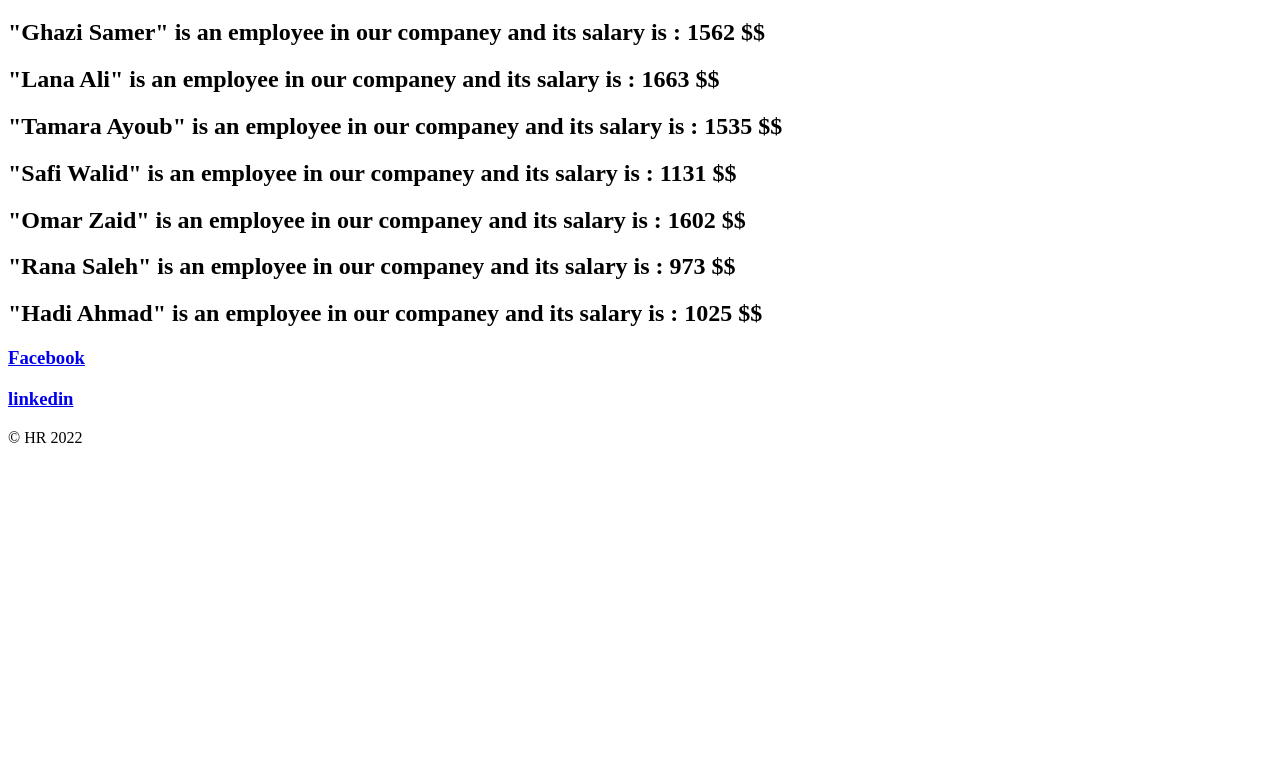
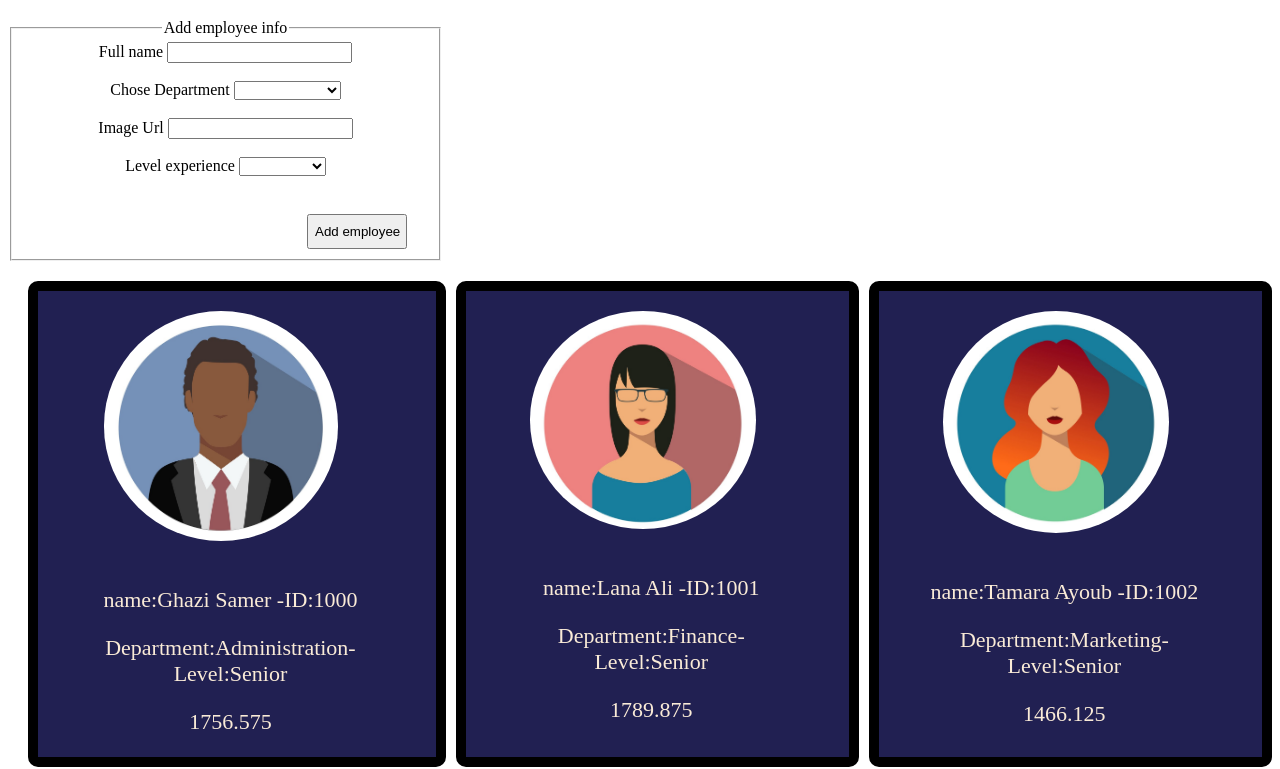
Before and after one commit to Abdliswi/HR-management-system, a plain HTML site: page index.html in a window 1280 px wide. Shown: the part 61-830 px from the top of the page. Before the commit the page ends 800 px from the top, so only its background shows below. Drawn offline with Linux system fonts and the light colour scheme.

Commit message:
add task 08

```diff
--- a/app.js
+++ b/app.js
@@ -1,26 +1,28 @@
-function hrMangment (id,fullName,department,level){
+function HrMangment (id,fullName,img,department,level){
     this.id=id;
     this.fullName=fullName;
-    this.img=`./imgs/${this.fullName}.jpg`;
+    this.img= img;
     this.department=department;
-    this.level=level
-}
+    this.level=level;
+    console.log(this)
+};
 
 function getRandomInt(min, max) {
     min = Math.ceil(min);
     max = Math.floor(max);
     return Math.floor(Math.random() * (max - min) + min); //The maximum is exclusive and the minimum is inclusive
-  }
+  };
+//"/home/ahmad/HR-management-system/imgs"
+//picture name shouldnt have a space in side it
+const employ0 = new HrMangment(1000,"Ghazi Samer",`./imgs/Ghazi.jpg`,["Administration"],["Senior"]);
+const employ1 = new HrMangment(1001,"Lana Ali",`./imgs/Lana.jpg`,["Finance"],["Senior"]);
+const employ2 = new HrMangment(1002,"Tamara Ayoub",`./imgs/tamara.jpg`,["Marketing"],["Senior"]);
+const employ3 = new HrMangment(1003,"Safi Walid",`./imgs/Safi.jpg`,["Administration"],["Mid-Senior"]);
+const employ4 = new HrMangment(1004,"Omar Zaid",`./imgs/Omar.jpg`,["Development"],["Senior"]);
+const employ5 = new HrMangment(1005,"Rana Saleh",`./imgs/Rana.jpg`,["Development"],["Junior"]);
+const employ6 = new HrMangment(1006,"Hadi Ahmad",`./imgs/Hadi.jpg`,["Finance"],["Mid-Senior"]);
 
-const employ0 = new hrMangment(1000,"Ghazi Samer",["Administration"],["Senior"]);
-const employ1 = new hrMangment(1001,"Lana Ali",["Finance"],["Senior"]);
-const employ2 = new hrMangment(1002,"Tamara Ayoub",["Marketing"],["Senior"]);
-const employ3 = new hrMangment(1003,"Safi Walid",["Administration"],["Mid-Senior"]);
-const employ4 = new hrMangment(1004,"Omar Zaid",["Development"],["Senior"]);
-const employ5 = new hrMangment(1005,"Rana Saleh",["Development"],["Junior"]);
-const employ6 = new hrMangment(1006,"Hadi Ahmad",["Finance"],["Mid-Senior"]);
-
-hrMangment.prototype.Salary=function(){
+HrMangment.prototype.Salary=function(){
 
     let salary =0;
     let net=0;
@@ -42,15 +44,16 @@ hrMangment.prototype.Salary=function(){
        break;
    }
 
-   return salary;
+//    return salary; no need for return inside the prototype just put the property after this
+this.salary= salary -salary*0.075;//here i tell the constructer to put a salary property inside each object "this.property"
 }
 
-hrMangment.prototype.net=function(){
+// HrMangment.prototype.net=function(){
 
-tax =this.Salary()*.075;
-net=this.Salary() - tax;
-return net ;
-}
+// tax =this.Salary()*.075;
+// net=this.Salary() - tax;
+// return net ;
+// }
 
 employ0.Salary();
 employ1.Salary();
@@ -61,8 +64,38 @@ employ5.Salary();
 employ6.Salary();
 
 
-hrMangment.prototype.render =function(){
-    document.write(`<p><h2>"${this.fullName}" is an employee in our companey and its salary is : ${this.Salary()} $$</h2> </p>`)
+HrMangment.prototype.render =function(){
+    //document.write(`<p><h2>"${this.fullName}" is an employee in our companey and its salary is : ${this.Salary()} $$</h2> </p>`)
+//    let div=document.createElement('div');
+let mysection =document.getElementById("hi");
+
+//mysection.appendChild(div);
+//   let ele =document.createElement('p') ;
+//   div.appendChild(ele);
+//   ele.textContent=`${this.fullName} ${this.id} ${this.level} ${this.salary} ${this.department}`;
+
+  let divElem1 = document.createElement('div');
+
+ mysection.appendChild(divElem1);
+
+ let img =document.createElement('img');
+   divElem1.appendChild(img);
+   img.setAttribute('src',this.img);
+
+
+   let pEle =document.createElement('p');
+   divElem1.append(pEle);
+   pEle.textContent=`name:${this.fullName} -ID:${this.id}`;
+
+   let pEle2=document.createElement('p')
+   divElem1.append(pEle2);
+   pEle2.textContent=`Department:${this.department}-Level:${this.level}`;
+
+   let pEle3=document.createElement('p');
+   divElem1.appendChild(pEle3);
+   pEle3.textContent=`${this.salary}`;
+//    console.log("render")
+
 }
 
 employ0.render();
@@ -72,3 +105,28 @@ employ3.render();
 employ4.render();
 employ5.render();
 employ6.render();
+
+////html event
+function func(){
+    let d =new Date().getTime().toString();
+    let id = d.slice(d.length-4);
+    return id;
+}
+let addEmploy = document.getElementById("addEmploy");
+
+addEmploy.addEventListener('submit',addEmployInfo);
+
+function addEmployInfo (event){
+    event.preventDefault();
+    let FullName =event.target.fullName.value;
+    let Department=event.target.select.value;
+    let Image=event.target.Imageurl.value ;
+    let level =event.target.selectLe.value;
+    console.log(FullName,Department,Image);
+
+
+    const employee = new HrMangment(func(),FullName,Image,Department,level);
+    employee.Salary();
+    employee.render();
+    console.log(employee);
+}
--- a/index.html
+++ b/index.html
@@ -2,9 +2,10 @@
 <html lang="en">
 <head>
     <meta charset="UTF-8">
-    <meta http-equiv="X-UA-Compatible" content="IE=edge">
+    <meta http-equiv="x-ua-compatible" content="IE=edge">
     <meta name="viewport" content="width=device-width, initial-scale=1.0">
     <title>HR-managment-system</title>
+    <link rel="stylesheet" href="style.css">
 </head>
 <body>
     <header>
@@ -12,15 +13,54 @@
        <h1>"HR-management-system"</h1>
     </a>
     </header>
-    <main>
+  <main id="hello">
+    <section >
+        <form id ="addEmploy">
+            <fieldset >
+                <legend>Add employee info</legend>
+                <label for="fullName">Full name</label>
+                <input type="text" name="fullName" id="fullName">
+                <br>
+                <br>
+                <label for="select">Chose Department</label>
+                <select id="select" name="select">
+                    <option value="Department"></option>
+                    <option value="Administration">Administration</option>
+                    <option value="Marketing">Marketing</option>
+                    <option value="Development">Development</option>
+                    <option value="Finance">Finance</option>
+                  </select>
+                  <br>
+                  <br>
+                <label for="Imageurl">Image Url</label>
+                <input type="text" name="Imageurl" id="Imageurl">
+                <br>
+                <br>
+                <label for="selectLe">Level experience</label>
+                <select id="selectLe" name="selectLe">
+                    <option value="Level"></option>
+                    <option value="Senior">Senior</option>
+                    <option value="Mid-Senior">Mid-Senior</option>
+                    <option value="Junior">Junior</option>
+                  </select>
+                  <br>
+                  <br>
+                <input type="submit" value="Add employee">
 
-    </main>
-    <script src="./app.js"></script>
-    <footer>
+            </fieldset>
+        </form>
+
+    </section>
+    <section id="hi" >
+
+
+    </section>
+  </main>
+   <footer>
         <a href="https://www.facebook.com/#!/"><h3>Facebook</h3></a>
-        <a href="https://www.linkedin.com/"><h3>linkedin</h3></a>
+        <a href="https://www.linkedin.com/"><h3>linkedIn</h3></a>
         &copy HR 2022
     </footer>
-
+    <script src="./app.js"></script>
 </body>
 </html>
--- /dev/null
+++ b/style.css
@@ -0,0 +1,49 @@
+#hi {
+    display: grid;
+    grid-column-gap: 10px;
+    grid-template-columns: auto auto auto;
+    grid-row-gap: 10px;
+    grid-template-rows: auto auto auto;
+    padding-left: 20px;
+    padding-top: 20px;
+
+}
+p {
+    color: antiquewhite;
+}
+#hi>div{
+    background-color: rgb(33, 32, 82);
+    border: 10px solid black ;
+    border-radius: 10px;
+    padding-left: 25%;
+}
+#hi>div>p{
+        padding: 0px 0px 0px 0px;
+        font-size: 22px;
+        text-align:center;
+        position: relative;
+        right:20%;
+}
+#hi>div>img{
+    border-radius: 50%;
+    width: 80%;
+    padding: 20px;
+    position: relative;
+    right: 20%;
+}
+legend {
+    text-align: center;
+}
+
+form#addEmploy {
+    text-align: center;
+    width: 435px;
+
+}
+input[type="submit"] {
+    float: right;
+    width: 100px;
+    height: 35px;
+    margin-right: 20px;
+    margin-top: 20px;
+  }
```
Also changed, not shown: imgs/Ghazi.jpg (added), imgs/Hadi.jpg (added), imgs/Lana.jpg (added), imgs/Omar.jpg (added), imgs/Rana.jpg (added), imgs/Safi.jpg (added), imgs/tamara.jpg (added).
